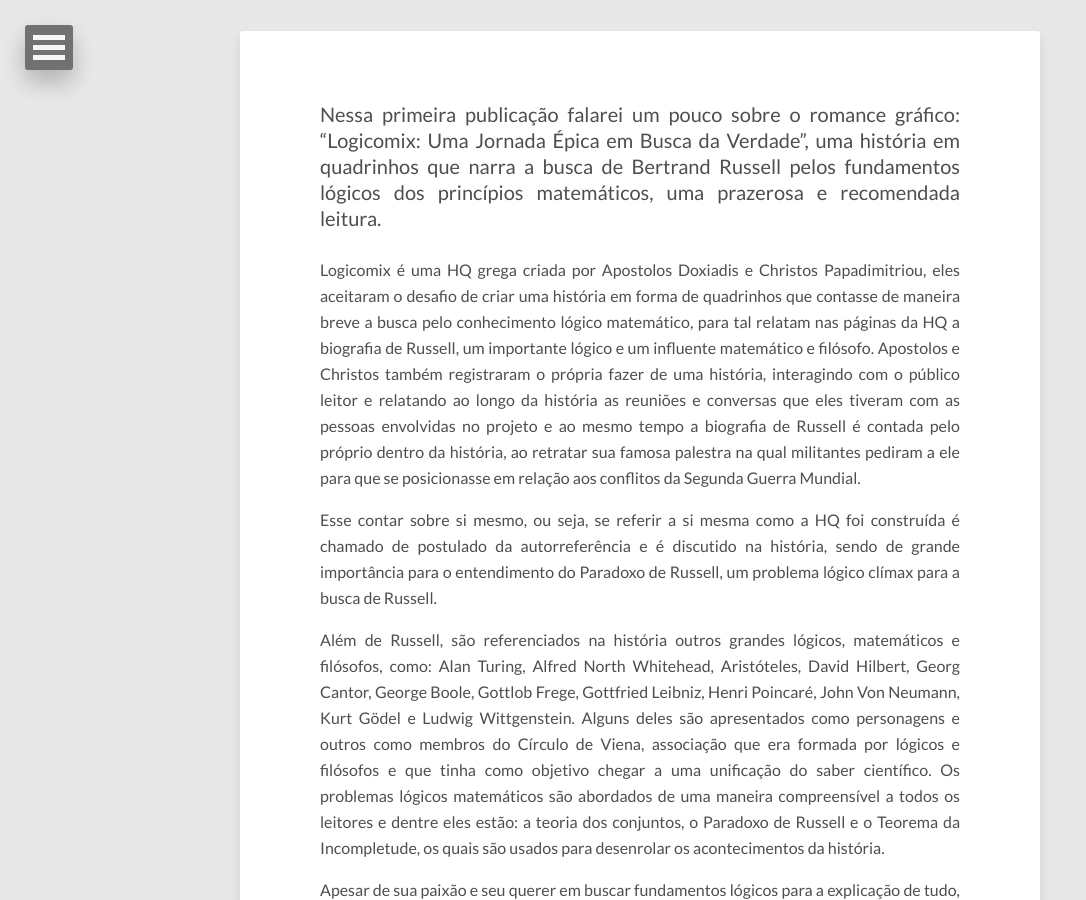
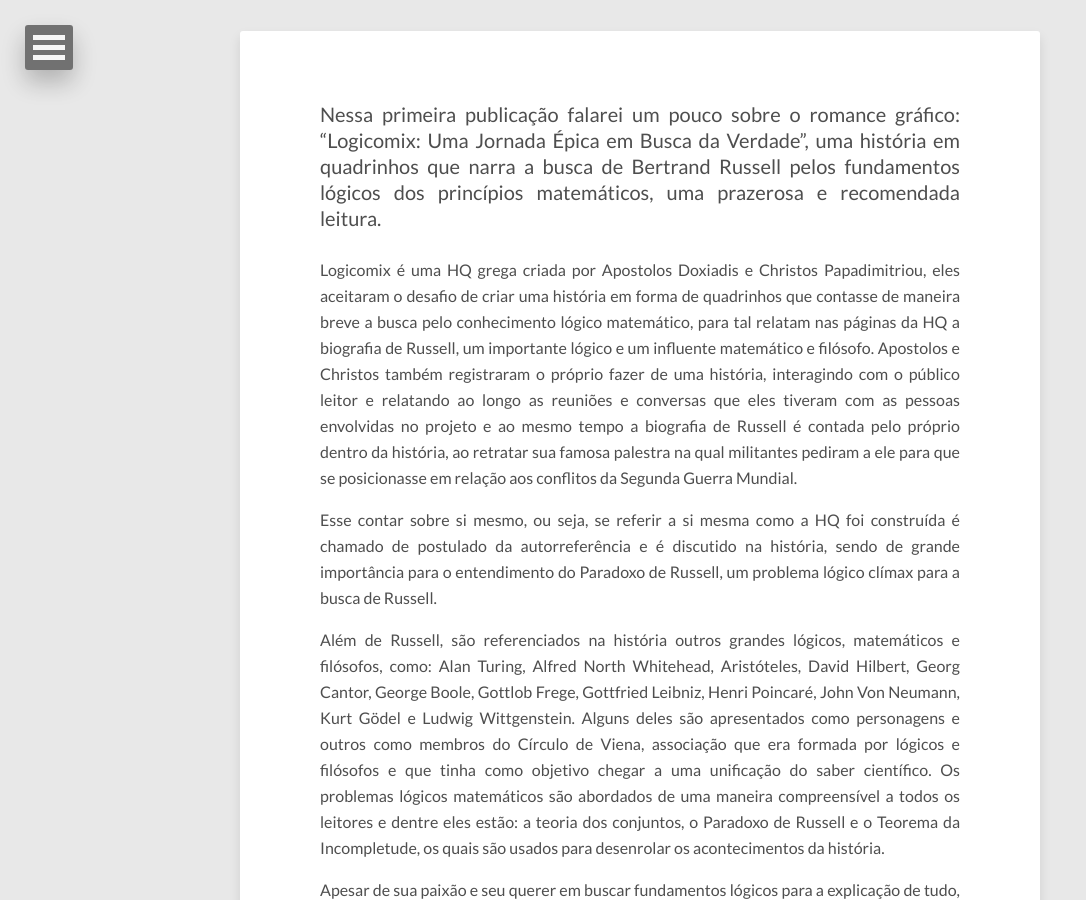
Before and after one commit to marciosimoes/blog, a Jekyll site: the page built from _posts/2016-04-06-logicomix-uma-jornada-epica-em-busca-da-verdade.md, in a window 1280 px wide and 900 px high, scrolled down 419 px. Shown: the whole window, without its empty margins (0-1086 px from the left). Built offline with Jekyll 4.4.1, drawn with Linux system fonts in a browser that asks for light colours; nearby versions of some CDN libraries; comment, search, counter and statistics services are not loaded.

Commit message:
Update 2016-04-06-logicomix-uma-jornada-epica-em-busca-da-verdade.md

```diff
--- a/_posts/2016-04-06-logicomix-uma-jornada-epica-em-busca-da-verdade.md
+++ b/_posts/2016-04-06-logicomix-uma-jornada-epica-em-busca-da-verdade.md
@@ -10,7 +10,7 @@
 
 Nessa primeira publicação falarei um pouco sobre o romance gráfico: “Logicomix: Uma Jornada Épica em Busca da Verdade”, uma história em quadrinhos que narra a busca de Bertrand Russell pelos fundamentos lógicos dos princípios matemáticos, uma prazerosa e recomendada leitura.
 
-Logicomix é uma HQ grega criada por Apostolos Doxiadis e Christos Papadimitriou, eles aceitaram o desafio de criar uma história em forma de quadrinhos que contasse de maneira breve a busca pelo conhecimento lógico matemático, para tal relatam nas páginas da HQ a biografia de Russell, um importante lógico e um influente matemático e filósofo. Apostolos e Christos também registraram o própria fazer de uma história, interagindo com o público leitor e relatando ao longo da história as reuniões e conversas que eles tiveram com as pessoas envolvidas no projeto e ao mesmo tempo a biografia de Russell é contada pelo próprio dentro da história, ao retratar sua famosa palestra na qual militantes pediram a ele para que se posicionasse em relação aos conflitos da Segunda Guerra Mundial.
+Logicomix é uma HQ grega criada por Apostolos Doxiadis e Christos Papadimitriou, eles aceitaram o desafio de criar uma história em forma de quadrinhos que contasse de maneira breve a busca pelo conhecimento lógico matemático, para tal relatam nas páginas da HQ a biografia de Russell, um importante lógico e um influente matemático e filósofo. Apostolos e Christos também registraram o próprio fazer de uma história, interagindo com o público leitor e relatando ao longo as reuniões e conversas que eles tiveram com as pessoas envolvidas no projeto e ao mesmo tempo a biografia de Russell é contada pelo próprio dentro da história, ao retratar sua famosa palestra na qual militantes pediram a ele para que se posicionasse em relação aos conflitos da Segunda Guerra Mundial.
 
 Esse contar sobre si mesmo, ou seja, se referir a si mesma como a HQ foi construída é chamado de postulado da autorreferência e é discutido na história, sendo de grande importância para o entendimento do Paradoxo de Russell, um problema lógico clímax para a busca de Russell.
 
```
